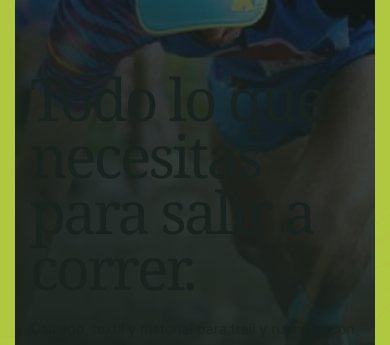
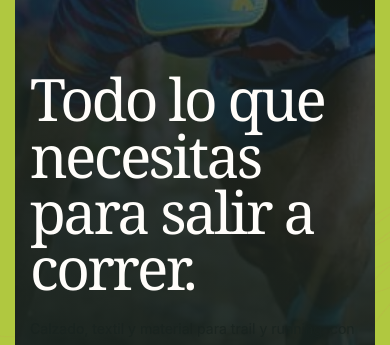
Before and after one commit to caporrfer/ibhola, a Next.js app: page / in a window 390 px wide. Shown: the part 253-598 px from the top of the page. Built offline with nearby package versions, Linux system fonts and the light colour scheme; no server answers.

Commit message:
Fix mobile hero title contrast

```diff
--- a/app/globals.css
+++ b/app/globals.css
@@ -437,7 +437,7 @@ h1 em, h2 em, h3 em { color: inherit; font-style: normal; font-weight: inherit;
   .hero__photo { transform: translateY(calc(var(--hero-scroll) * 20px)) scale(1.36); }
   .hero__visual::after { background: linear-gradient(0deg, rgba(24,35,31,.99) 8%, rgba(24,35,31,.79) 58%, rgba(8,9,8,.22)), linear-gradient(90deg, rgba(24,35,31,.55), transparent); }
   .hero__copy { min-height: 850px; justify-content: flex-end; padding: 120px 24px 85px; }
-  .hero h1 { font-size: clamp(3.7rem, 12vw, 6.3rem); }
+  .hero h1 { color: var(--white); font-size: clamp(3.7rem, 12vw, 6.3rem); }
   .hero__terrain { top: 92px; right: 18px; }
   .hero__coordinates { display: none; }
   .hero__caption { display: none; }
```
